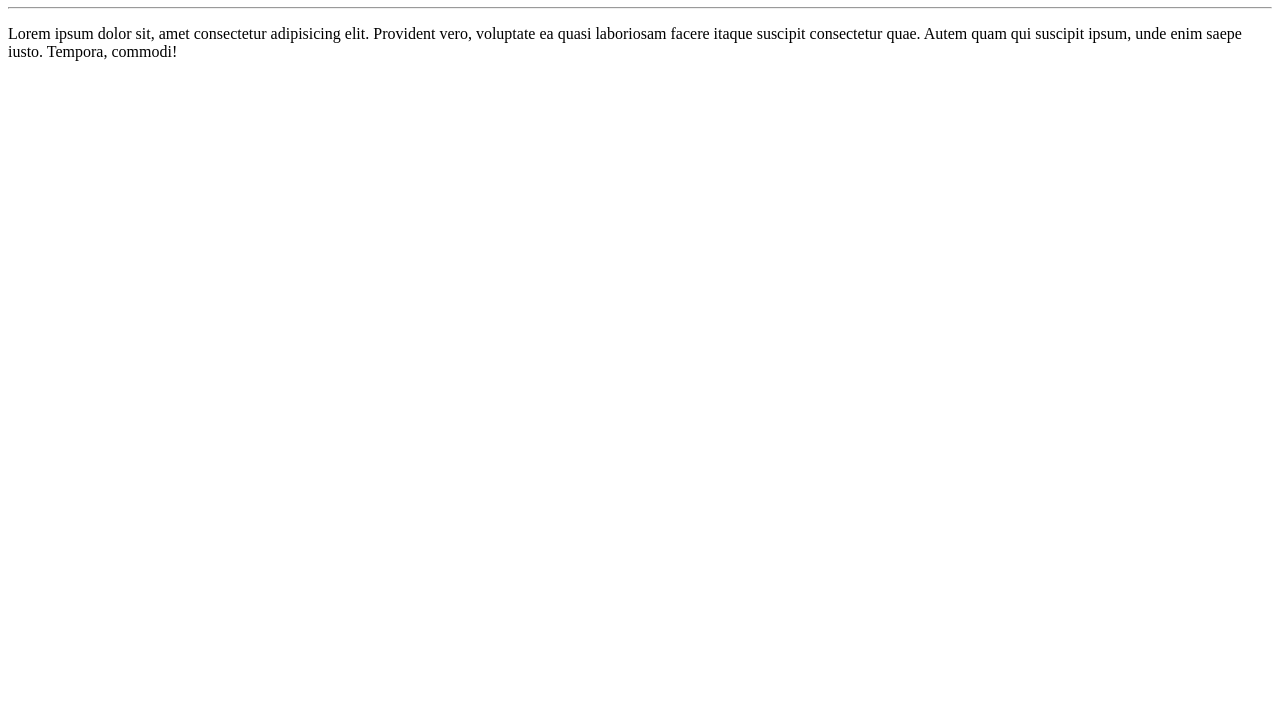
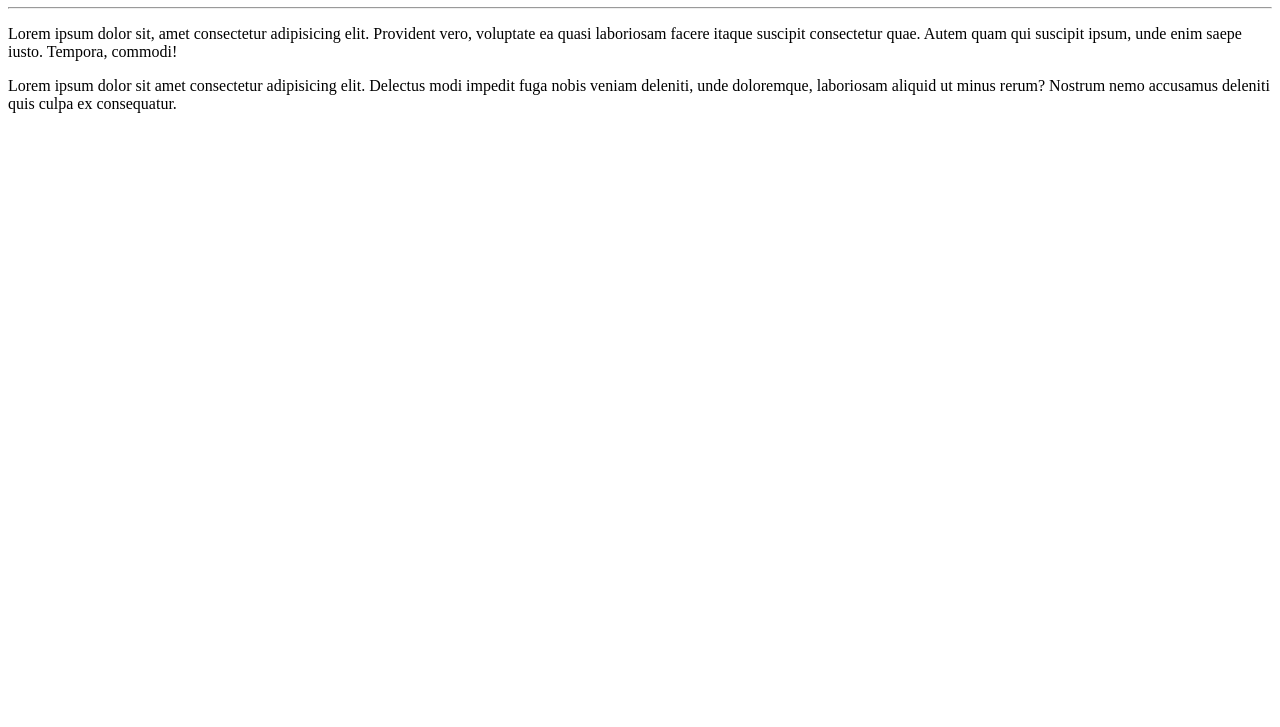
Before and after one commit to brunoyamaguchi/Hello-World, a plain HTML site: page site-sample/index.html in a window 1280 px wide. Shown: the part 73-800 px from the top of the page. Drawn offline with Linux system fonts and the light colour scheme.

Commit message:
add um parágrafo

```diff
--- a/site-sample/index.html
+++ b/site-sample/index.html
@@ -10,5 +10,6 @@
     <h1>Olá, Mundo</h1>
     <hr>
     <p>Lorem ipsum dolor sit, amet consectetur adipisicing elit. Provident vero, voluptate ea quasi laboriosam facere itaque suscipit consectetur quae. Autem quam qui suscipit ipsum, unde enim saepe iusto. Tempora, commodi!</p>
+    <p>Lorem ipsum dolor sit amet consectetur adipisicing elit. Delectus modi impedit fuga nobis veniam deleniti, unde doloremque, laboriosam aliquid ut minus rerum? Nostrum nemo accusamus deleniti quis culpa ex consequatur.</p>
 </body>
 </html>
```
